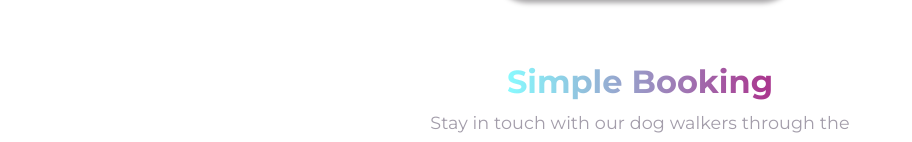
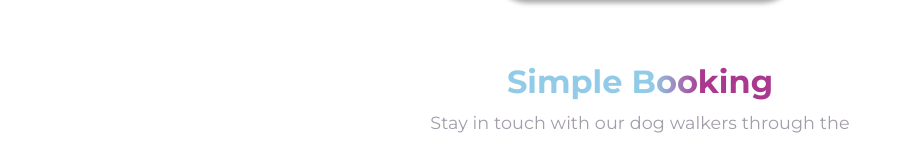
Before and after one commit to Engoa/Website05, a plain HTML site: page index.html in a window 1280 px wide. Shown: the part 798-940 px from the top of the page, without its empty margins (0-912 px from the left). Drawn offline with Linux system fonts and the light colour scheme.

Commit message:
style: fixed text clip for anim

```diff
--- a/css/main.scss
+++ b/css/main.scss
@@ -173,11 +173,12 @@ div.iphonecontainer::before {
       font-weight: light;
       font-size: 4rem;
       opacity: 0.95;
-      background: linear-gradient(to left, #a62e8a 40%, #82fbff 100%);
-      -webkit-text-fill-color: transparent;
+      background-image: linear-gradient(to left, #a62e8a 60%, #8cc9e6 70%);
+      background-size: 100%;
       background-clip: text;
-      background-size: 100%;
-      animation: header-bg 7s infinite alternate ease-in;
+      -webkit-background-clip: text;
+      color: transparent;
+      animation: header-bg 4.5s infinite alternate ease-in;
    }
    p {
       text-align: left;
@@ -190,7 +191,7 @@ div.iphonecontainer::before {
 
 @keyframes header-bg {
    0% {
-      background-size: 100%;
+      background-size: 200%;
    }
    50% {
       background-size: 150%;
```
Also changed, not shown: css/main.css, 1 other file.
